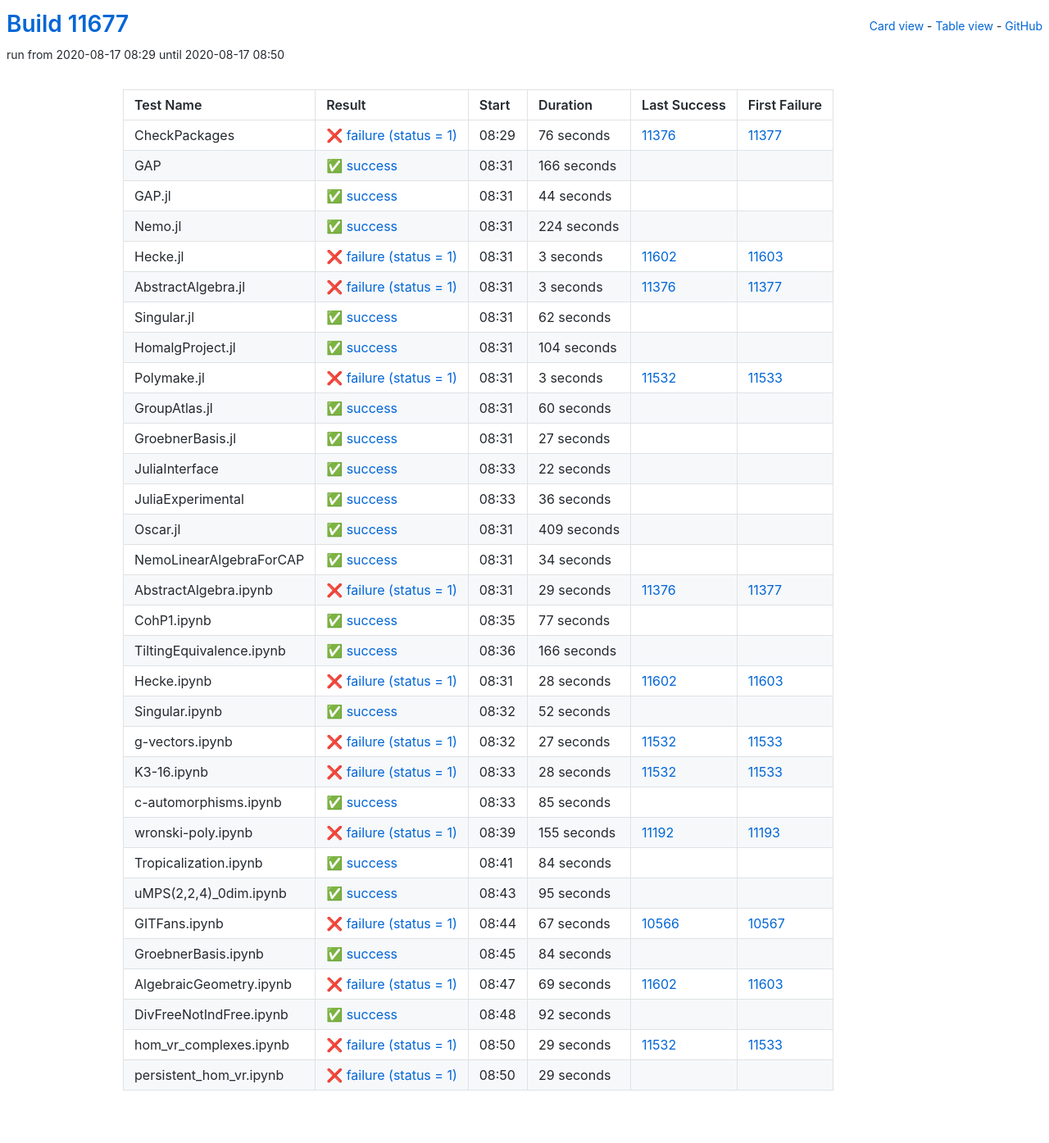
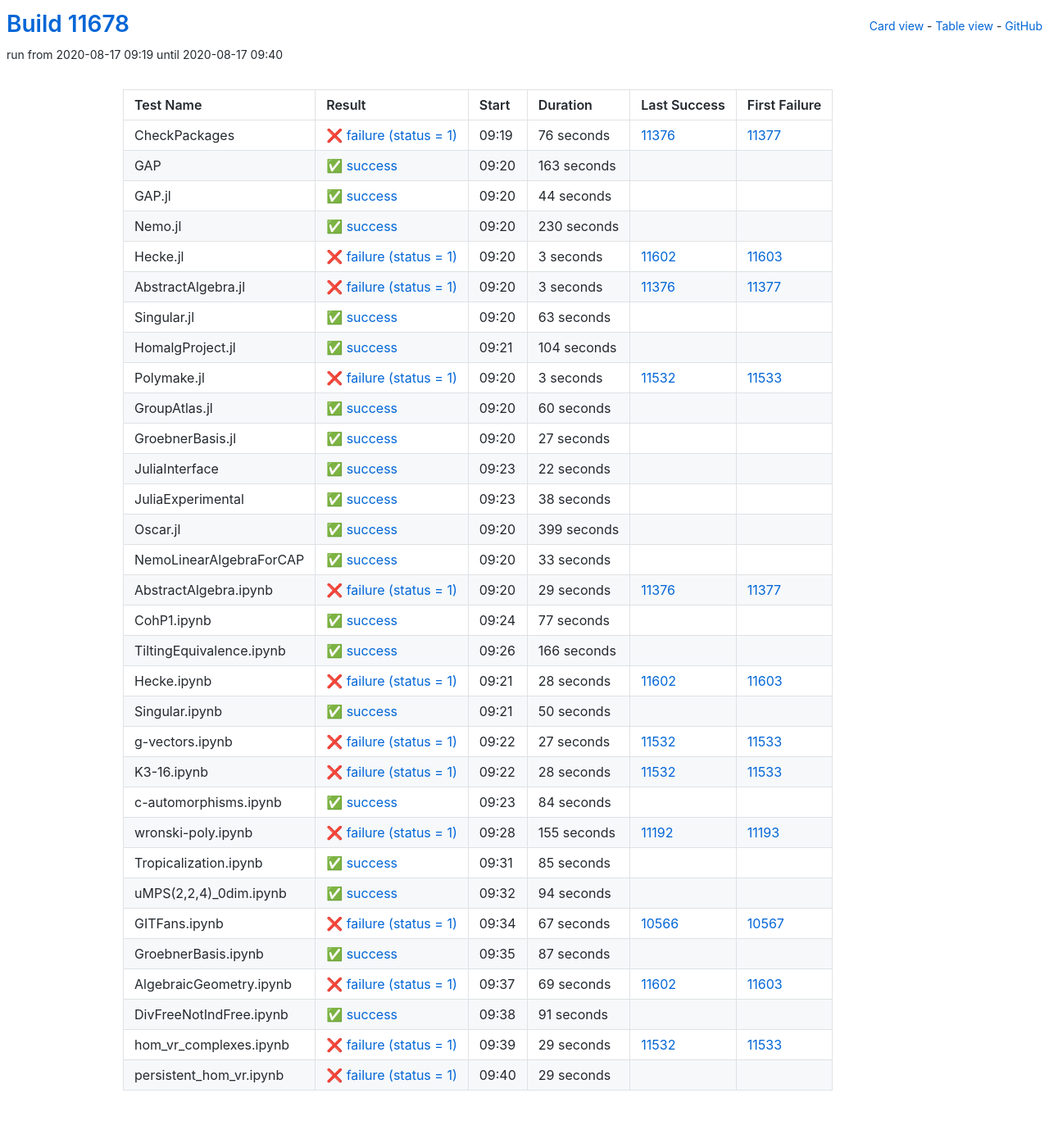
Before and after one commit to oscar-system/oscar-ci-status, a Jekyll site: the page built from table.html, in a window 1280 px wide. Shown: the whole page at 82% size. Built offline with Jekyll 4.4.1, drawn with Linux system fonts in a browser that asks for light colours.

Commit message:
Build #11678

```diff
--- a/_data/ci.yml
+++ b/_data/ci.yml
@@ -1,6 +1,6 @@
 ---
-build: 11677
-build_url: https://oscarci.mathematik.uni-kl.de/job/oscar/11677/
+build: 11678
+build_url: https://oscarci.mathematik.uni-kl.de/job/oscar/11678/
 job: oscar
 organization: oscar-system
 repo: oscar-ci-status
@@ -8,8 +8,8 @@
 tests:
 - name: CheckPackages
   id: checkpackages
-  log: https://oscarci.mathematik.uni-kl.de/job/oscar/11677/artifact/logs/build-11677/CheckPackages.log
-  start: 2020-08-17 08:29
+  log: https://oscarci.mathematik.uni-kl.de/job/oscar/11678/artifact/logs/build-11678/CheckPackages.log
+  start: 2020-08-17 09:19
   success: false
   exitcode: 1
   status: failure
@@ -20,20 +20,20 @@
   first_failure_url: https://oscarci.mathematik.uni-kl.de/job/oscar/11377/
 - name: GAP
   id: gap
-  log: https://oscarci.mathematik.uni-kl.de/job/oscar/11677/artifact/logs/build-11677/GAP.log
-  start: 2020-08-17 08:31
+  log: https://oscarci.mathematik.uni-kl.de/job/oscar/11678/artifact/logs/build-11678/GAP.log
+  start: 2020-08-17 09:20
   success: true
   exitcode: 0
   status: success
-  duration: 166
+  duration: 163
   last_success: false
   last_success_url:
   first_failure: false
   first_failure_url:
 - name: GAP.jl
   id: gap-jl
-  log: https://oscarci.mathematik.uni-kl.de/job/oscar/11677/artifact/logs/build-11677/GAP.jl.log
-  start: 2020-08-17 08:31
+  log: https://oscarci.mathematik.uni-kl.de/job/oscar/11678/artifact/logs/build-11678/GAP.jl.log
+  start: 2020-08-17 09:20
   success: true
   exitcode: 0
   status: success
@@ -44,20 +44,20 @@
   first_failure_url:
 - name: Nemo.jl
   id: nemo-jl
-  log: https://oscarci.mathematik.uni-kl.de/job/oscar/11677/artifact/logs/build-11677/Nemo.jl.log
-  start: 2020-08-17 08:31
+  log: https://oscarci.mathematik.uni-kl.de/job/oscar/11678/artifact/logs/build-11678/Nemo.jl.log
+  start: 2020-08-17 09:20
   success: true
   exitcode: 0
   status: success
-  duration: 224
+  duration: 230
   last_success: false
   last_success_url:
   first_failure: false
   first_failure_url:
 - name: Hecke.jl
   id: hecke-jl
-  log: https://oscarci.mathematik.uni-kl.de/job/oscar/11677/artifact/logs/build-11677/Hecke.jl.log
-  start: 2020-08-17 08:31
+  log: https://oscarci.mathematik.uni-kl.de/job/oscar/11678/artifact/logs/build-11678/Hecke.jl.log
+  start: 2020-08-17 09:20
   success: false
   exitcode: 1
   status: failure
@@ -68,8 +68,8 @@
   first_failure_url: https://oscarci.mathematik.uni-kl.de/job/oscar/11603/
 - name: AbstractAlgebra.jl
   id: abstractalgebra-jl
-  log: https://oscarci.mathematik.uni-kl.de/job/oscar/11677/artifact/logs/build-11677/AbstractAlgebra.jl.log
-  start: 2020-08-17 08:31
+  log: https://oscarci.mathematik.uni-kl.de/job/oscar/11678/artifact/logs/build-11678/AbstractAlgebra.jl.log
+  start: 2020-08-17 09:20
   success: false
   exitcode: 1
   status: failure
@@ -80,20 +80,20 @@
   first_failure_url: https://oscarci.mathematik.uni-kl.de/job/oscar/11377/
 - name: Singular.jl
   id: singular-jl
-  log: https://oscarci.mathematik.uni-kl.de/job/oscar/11677/artifact/logs/build-11677/Singular.jl.log
-  start: 2020-08-17 08:31
+  log: https://oscarci.mathematik.uni-kl.de/job/oscar/11678/artifact/logs/build-11678/Singular.jl.log
+  start: 2020-08-17 09:20
   success: true
   exitcode: 0
   status: success
-  duration: 62
+  duration: 63
   last_success: false
   last_success_url:
   first_failure: false
   first_failure_url:
 - name: HomalgProject.jl
   id: homalgproject-jl
-  log: https://oscarci.mathematik.uni-kl.de/job/oscar/11677/artifact/logs/build-11677/HomalgProject.jl.log
-  start: 2020-08-17 08:31
+  log: https://oscarci.mathematik.uni-kl.de/job/oscar/11678/artifact/logs/build-11678/HomalgProject.jl.log
+  start: 2020-08-17 09:21
   success: true
   exitcode: 0
   status: success
@@ -104,8 +104,8 @@
   first_failure_url:
 - name: Polymake.jl
   id: polymake-jl
-  log: https://oscarci.mathematik.uni-kl.de/job/oscar/11677/artifact/logs/build-11677/Polymake.jl.log
-  start: 2020-08-17 08:31
+  log: https://oscarci.mathematik.uni-kl.de/job/oscar/11678/artifact/logs/build-11678/Polymake.jl.log
+  start: 2020-08-17 09:20
   success: false
   exitcode: 1
   status: failure
@@ -116,8 +116,8 @@
   first_failure_url: https://oscarci.mathematik.uni-kl.de/job/oscar/11533/
 - name: GroupAtlas.jl
   id: groupatlas-jl
-  log: https://oscarci.mathematik.uni-kl.de/job/oscar/11677/artifact/logs/build-11677/GroupAtlas.jl.log
-  start: 2020-08-17 08:31
+  log: https://oscarci.mathematik.uni-kl.de/job/oscar/11678/artifact/logs/build-11678/GroupAtlas.jl.log
+  start: 2020-08-17 09:20
   success: true
   exitcode: 0
   status: success
@@ -128,8 +128,8 @@
   first_failure_url:
 - name: GroebnerBasis.jl
   id: groebnerbasis-jl
-  log: https://oscarci.mathematik.uni-kl.de/job/oscar/11677/artifact/logs/build-11677/GroebnerBasis.jl.log
-  start: 2020-08-17 08:31
+  log: https://oscarci.mathematik.uni-kl.de/job/oscar/11678/artifact/logs/build-11678/GroebnerBasis.jl.log
+  start: 2020-08-17 09:20
   success: true
   exitcode: 0
   status: success
@@ -140,8 +140,8 @@
   first_failure_url:
 - name: JuliaInterface
   id: juliainterface
-  log: https://oscarci.mathematik.uni-kl.de/job/oscar/11677/artifact/logs/build-11677/JuliaInterface.log
-  start: 2020-08-17 08:33
+  log: https://oscarci.mathematik.uni-kl.de/job/oscar/11678/artifact/logs/build-11678/JuliaInterface.log
+  start: 2020-08-17 09:23
   success: true
   exitcode: 0
   status: success
@@ -152,44 +152,44 @@
   first_failure_url:
 - name: JuliaExperimental
   id: juliaexperimental
-  log: https://oscarci.mathematik.uni-kl.de/job/oscar/11677/artifact/logs/build-11677/JuliaExperimental.log
-  start: 2020-08-17 08:33
+  log: https://oscarci.mathematik.uni-kl.de/job/oscar/11678/artifact/logs/build-11678/JuliaExperimental.log
+  start: 2020-08-17 09:23
   success: true
   exitcode: 0
   status: success
-  duration: 36
+  duration: 38
   last_success: false
   last_success_url:
   first_failure: false
   first_failure_url:
 - name: Oscar.jl
   id: oscar-jl
-  log: https://oscarci.mathematik.uni-kl.de/job/oscar/11677/artifact/logs/build-11677/Oscar.jl.log
-  start: 2020-08-17 08:31
+  log: https://oscarci.mathematik.uni-kl.de/job/oscar/11678/artifact/logs/build-11678/Oscar.jl.log
+  start: 2020-08-17 09:20
   success: true
   exitcode: 0
   status: success
-  duration: 409
+  duration: 399
   last_success: false
   last_success_url:
   first_failure: false
   first_failure_url:
 - name: NemoLinearAlgebraForCAP
   id: nemolinearalgebraforcap
-  log: https://oscarci.mathematik.uni-kl.de/job/oscar/11677/artifact/logs/build-11677/NemoLinearAlgebraForCAP.log
-  start: 2020-08-17 08:31
+  log: https://oscarci.mathematik.uni-kl.de/job/oscar/11678/artifact/logs/build-11678/NemoLinearAlgebraForCAP.log
+  start: 2020-08-17 09:20
   success: true
   exitcode: 0
   status: success
-  duration: 34
+  duration: 33
   last_success: false
   last_success_url:
   first_failure: false
   first_failure_url:
 - name: AbstractAlgebra.ipynb
   id: abstractalgebra-ipynb
-  log: https://oscarci.mathematik.uni-kl.de/job/oscar/11677/artifact/logs/build-11677/AbstractAlgebra.ipynb.log
-  start: 2020-08-17 08:31
+  log: https://oscarci.mathematik.uni-kl.de/job/oscar/11678/artifact/logs/build-11678/AbstractAlgebra.ipynb.log
+  start: 2020-08-17 09:20
   success: false
   exitcode: 1
   status: failure
@@ -200,8 +200,8 @@
   first_failure_url: https://oscarci.mathematik.uni-kl.de/job/oscar/11377/
 - name: CohP1.ipynb
   id: cohp1-ipynb
-  log: https://oscarci.mathematik.uni-kl.de/job/oscar/11677/artifact/logs/build-11677/CohP1.ipynb.log
-  start: 2020-08-17 08:35
+  log: https://oscarci.mathematik.uni-kl.de/job/oscar/11678/artifact/logs/build-11678/CohP1.ipynb.log
+  start: 2020-08-17 09:24
   success: true
   exitcode: 0
   status: success
@@ -212,8 +212,8 @@
   first_failure_url:
 - name: TiltingEquivalence.ipynb
   id: tiltingequivalence-ipynb
-  log: https://oscarci.mathematik.uni-kl.de/job/oscar/11677/artifact/logs/build-11677/TiltingEquivalence.ipynb.log
-  start: 2020-08-17 08:36
+  log: https://oscarci.mathematik.uni-kl.de/job/oscar/11678/artifact/logs/build-11678/TiltingEquivalence.ipynb.log
+  start: 2020-08-17 09:26
   success: true
   exitcode: 0
   status: success
@@ -224,8 +224,8 @@
   first_failure_url:
 - name: Hecke.ipynb
   id: hecke-ipynb
-  log: https://oscarci.mathematik.uni-kl.de/job/oscar/11677/artifact/logs/build-11677/Hecke.ipynb.log
-  start: 2020-08-17 08:31
+  log: https://oscarci.mathematik.uni-kl.de/job/oscar/11678/artifact/logs/build-11678/Hecke.ipynb.log
+  start: 2020-08-17 09:21
   success: false
   exitcode: 1
   status: failure
@@ -236,20 +236,20 @@
   first_failure_url: https://oscarci.mathematik.uni-kl.de/job/oscar/11603/
 - name: Singular.ipynb
   id: singular-ipynb
-  log: https://oscarci.mathematik.uni-kl.de/job/oscar/11677/artifact/logs/build-11677/Singular.ipynb.log
-  start: 2020-08-17 08:32
+  log: https://oscarci.mathematik.uni-kl.de/job/oscar/11678/artifact/logs/build-11678/Singular.ipynb.log
+  start: 2020-08-17 09:21
   success: true
   exitcode: 0
   status: success
-  duration: 52
+  duration: 50
   last_success: false
   last_success_url:
   first_failure: false
   first_failure_url:
 - name: g-vectors.ipynb
   id: g-vectors-ipynb
-  log: https://oscarci.mathematik.uni-kl.de/job/oscar/11677/artifact/logs/build-11677/g-vectors.ipynb.log
-  start: 2020-08-17 08:32
+  log: https://oscarci.mathematik.uni-kl.de/job/oscar/11678/artifact/logs/build-11678/g-vectors.ipynb.log
+  start: 2020-08-17 09:22
   success: false
   exitcode: 1
   status: failure
@@ -260,8 +260,8 @@
   first_failure_url: https://oscarci.mathematik.uni-kl.de/job/oscar/11533/
 - name: K3-16.ipynb
   id: k3-16-ipynb
-  log: https://oscarci.mathematik.uni-kl.de/job/oscar/11677/artifact/logs/build-11677/K3-16.ipynb.log
-  start: 2020-08-17 08:33
+  log: https://oscarci.mathematik.uni-kl.de/job/oscar/11678/artifact/logs/build-11678/K3-16.ipynb.log
+  start: 2020-08-17 09:22
   success: false
   exitcode: 1
   status: failure
@@ -272,20 +272,20 @@
   first_failure_url: https://oscarci.mathematik.uni-kl.de/job/oscar/11533/
 - name: c-automorphisms.ipynb
   id: c-automorphisms-ipynb
-  log: https://oscarci.mathematik.uni-kl.de/job/oscar/11677/artifact/logs/build-11677/c-automorphisms.ipynb.log
-  start: 2020-08-17 08:33
+  log: https://oscarci.mathematik.uni-kl.de/job/oscar/11678/artifact/logs/build-11678/c-automorphisms.ipynb.log
+  start: 2020-08-17 09:23
   success: true
   exitcode: 0
   status: success
-  duration: 85
+  duration: 84
   last_success: false
   last_success_url:
   first_failure: false
   first_failure_url:
 - name: wronski-poly.ipynb
   id: wronski-poly-ipynb
-  log: https://oscarci.mathematik.uni-kl.de/job/oscar/11677/artifact/logs/build-11677/wronski-poly.ipynb.log
-  start: 2020-08-17 08:39
+  log: https://oscarci.mathematik.uni-kl.de/job/oscar/11678/artifact/logs/build-11678/wronski-poly.ipynb.log
+  start: 2020-08-17 09:28
   success: false
   exitcode: 1
   status: failure
@@ -296,32 +296,32 @@
   first_failure_url: https://oscarci.mathematik.uni-kl.de/job/oscar/11193/
 - name: Tropicalization.ipynb
   id: tropicalization-ipynb
-  log: https://oscarci.mathematik.uni-kl.de/job/oscar/11677/artifact/logs/build-11677/Tropicalization.ipynb.log
-  start: 2020-08-17 08:41
+  log: https://oscarci.mathematik.uni-kl.de/job/oscar/11678/artifact/logs/build-11678/Tropicalization.ipynb.log
+  start: 2020-08-17 09:31
   success: true
   exitcode: 0
   status: success
-  duration: 84
+  duration: 85
   last_success: false
   last_success_url:
   first_failure: false
   first_failure_url:
 - name: uMPS(2,2,4)_0dim.ipynb
   id: umps-2-2-4-0dim-ipynb
-  log: https://oscarci.mathematik.uni-kl.de/job/oscar/11677/artifact/logs/build-11677/uMPS-2-2-4-_0dim.ipynb.log
-  start: 2020-08-17 08:43
+  log: https://oscarci.mathematik.uni-kl.de/job/oscar/11678/artifact/logs/build-11678/uMPS-2-2-4-_0dim.ipynb.log
+  start: 2020-08-17 09:32
   success: true
   exitcode: 0
   status: success
-  duration: 95
+  duration: 94
   last_success: false
   last_success_url:
   first_failure: false
   first_failure_url:
 - name: GITFans.ipynb
   id: gitfans-ipynb
-  log: https://oscarci.mathematik.uni-kl.de/job/oscar/11677/artifact/logs/build-11677/GITFans.ipynb.log
-  start: 2020-08-17 08:44
+  log: https://oscarci.mathematik.uni-kl.de/job/oscar/11678/artifact/logs/build-11678/GITFans.ipynb.log
+  start: 2020-08-17 09:34
   success: false
   exitcode: 1
   status: failure
@@ -332,20 +332,20 @@
   first_failure_url: https://oscarci.mathematik.uni-kl.de/job/oscar/10567/
 - name: GroebnerBasis.ipynb
   id: groebnerbasis-ipynb
-  log: https://oscarci.mathematik.uni-kl.de/job/oscar/11677/artifact/logs/build-11677/GroebnerBasis.ipynb.log
-  start: 2020-08-17 08:45
+  log: https://oscarci.mathematik.uni-kl.de/job/oscar/11678/artifact/logs/build-11678/GroebnerBasis.ipynb.log
+  start: 2020-08-17 09:35
   success: true
   exitcode: 0
   status: success
-  duration: 84
+  duration: 87
   last_success: false
   last_success_url:
   first_failure: false
   first_failure_url:
 - name: AlgebraicGeometry.ipynb
   id: algebraicgeometry-ipynb
-  log: https://oscarci.mathematik.uni-kl.de/job/oscar/11677/artifact/logs/build-11677/AlgebraicGeometry.ipynb.log
-  start: 2020-08-17 08:47
+  log: https://oscarci.mathematik.uni-kl.de/job/oscar/11678/artifact/logs/build-11678/AlgebraicGeometry.ipynb.log
+  start: 2020-08-17 09:37
   success: false
   exitcode: 1
   status: failure
@@ -356,20 +356,20 @@
   first_failure_url: https://oscarci.mathematik.uni-kl.de/job/oscar/11603/
 - name: DivFreeNotIndFree.ipynb
   id: divfreenotindfree-ipynb
-  log: https://oscarci.mathematik.uni-kl.de/job/oscar/11677/artifact/logs/build-11677/DivFreeNotIndFree.ipynb.log
-  start: 2020-08-17 08:48
+  log: https://oscarci.mathematik.uni-kl.de/job/oscar/11678/artifact/logs/build-11678/DivFreeNotIndFree.ipynb.log
+  start: 2020-08-17 09:38
   success: true
   exitcode: 0
   status: success
-  duration: 92
+  duration: 91
   last_success: false
   last_success_url:
   first_failure: false
   first_failure_url:
 - name: hom_vr_complexes.ipynb
   id: hom-vr-complexes-ipynb
-  log: https://oscarci.mathematik.uni-kl.de/job/oscar/11677/artifact/logs/build-11677/hom_vr_complexes.ipynb.log
-  start: 2020-08-17 08:50
+  log: https://oscarci.mathematik.uni-kl.de/job/oscar/11678/artifact/logs/build-11678/hom_vr_complexes.ipynb.log
+  start: 2020-08-17 09:39
   success: false
   exitcode: 1
   status: failure
@@ -380,8 +380,8 @@
   first_failure_url: https://oscarci.mathematik.uni-kl.de/job/oscar/11533/
 - name: persistent_hom_vr.ipynb
   id: persistent-hom-vr-ipynb
-  log: https://oscarci.mathematik.uni-kl.de/job/oscar/11677/artifact/logs/build-11677/persistent_hom_vr.ipynb.log
-  start: 2020-08-17 08:50
+  log: https://oscarci.mathematik.uni-kl.de/job/oscar/11678/artifact/logs/build-11678/persistent_hom_vr.ipynb.log
+  start: 2020-08-17 09:40
   success: false
   exitcode: 1
   status: failure
```
Also changed, not shown: README.md.
